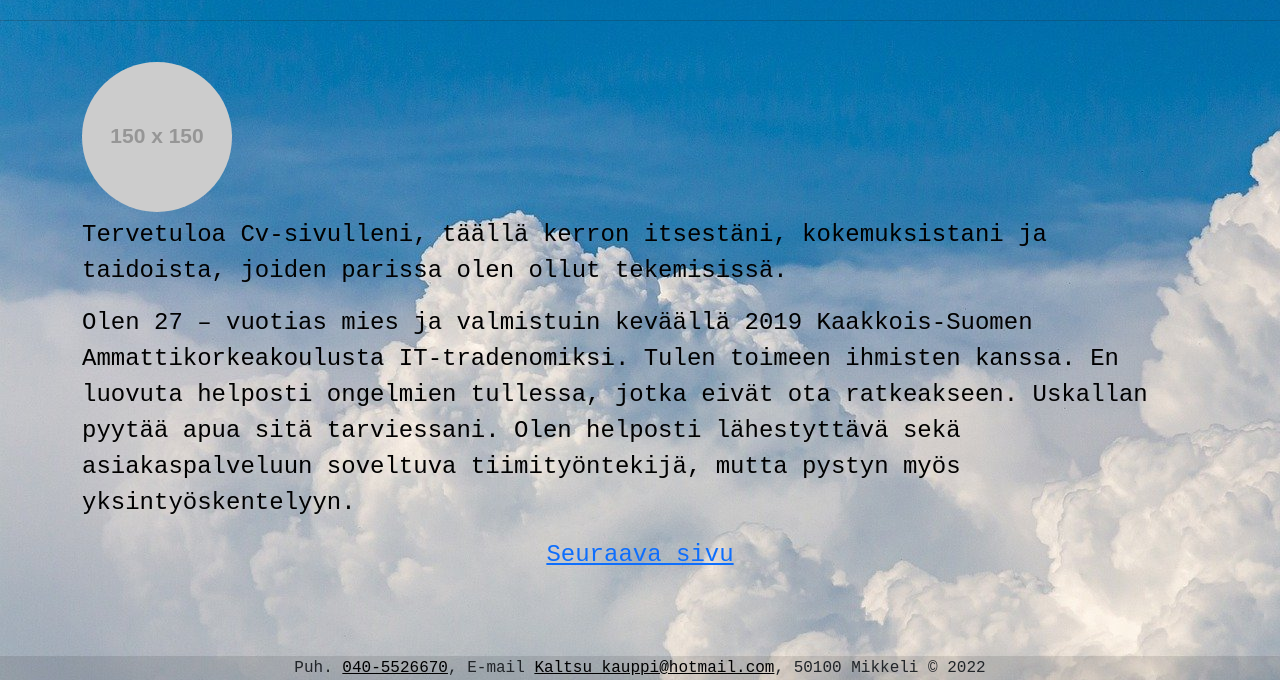
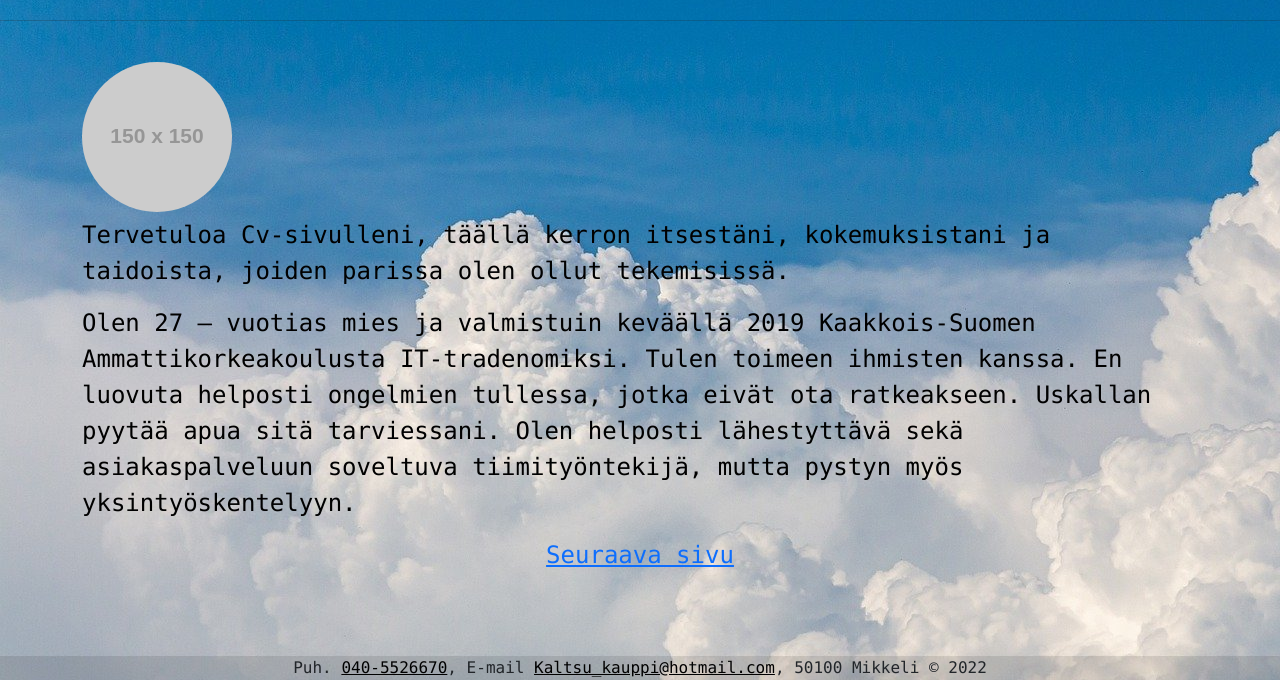
Before and after one commit to Kapa95/Kapa95.github.io, a plain HTML site: page index.html in a window 1280 px wide. Shown: the part 120-800 px from the top of the page. Drawn offline with nearby package versions, Linux system fonts and the light colour scheme; placeholder pictures from the web are drawn by us.

Commit message:
fontti takaisin tyylitiedostoon

```diff
--- a/css/tyylit.css
+++ b/css/tyylit.css
@@ -1,7 +1,7 @@
 body {
     box-sizing: border-box;
     text-align: center;
-    font-family: 'Courier New', monospace;
+    font-family: "Lucida Console", "Courier New", monospace !important;
     background-image: url(../img/pilvet.jpg);
 
 }
--- a/index.html
+++ b/index.html
@@ -11,11 +11,6 @@
   <script src="https://cdn.jsdelivr.net/npm/popper.js@1.16.1/dist/umd/popper.min.js"></script>
   <script src="https://cdn.jsdelivr.net/npm/bootstrap@5.2.1/dist/js/bootstrap.bundle.min.js"></script>
   <script src="https://code.jquery.com/jquery-1.10.2.js"></script>
-  <style>
-    body {
-    font-family: 'Courier New', monospace;
-    }
-  </style>
 </head>
 <body class="d-flex flex-column min-vh-100">
 
```
Also changed, not shown: kokemus.html (+0 -5 lines), taidot.html (+0 -5 lines).
